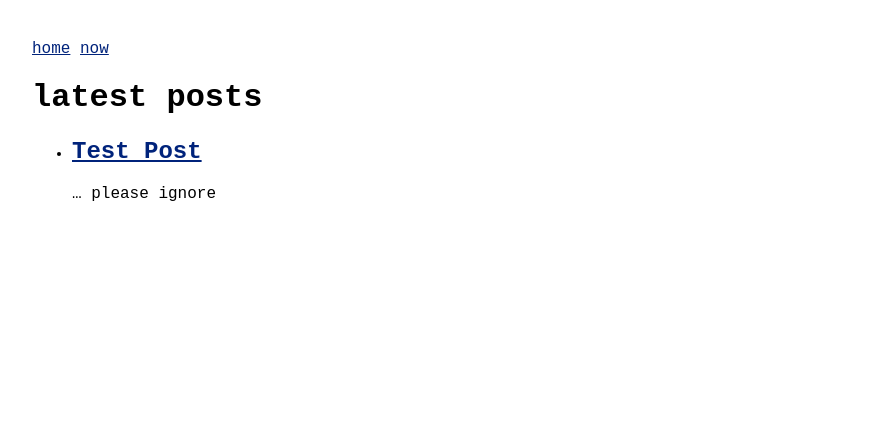
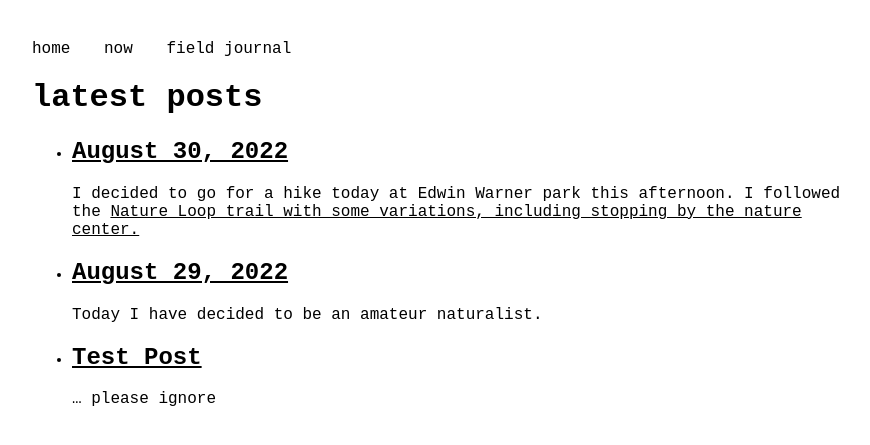
Before and after one commit to johnmahlon/johnmahlon.github.io, a Jekyll site: the page built from blog.html, in a window 1280 px wide. Shown: the top 445 px of the page, without its empty margins (8-878 px from the left). Built offline with Jekyll 4.4.1, drawn with Linux system fonts in a browser that asks for light colours.

Commit message:
add some entries

```diff
--- a/_data/navigation.yml
+++ b/_data/navigation.yml
@@ -2,3 +2,5 @@
   link: /
 - name: now
   link: /now.html
+- name: field journal
+  link: /field.html
--- a/_includes/navigation.html
+++ b/_includes/navigation.html
@@ -3,6 +3,8 @@
         <a href="{{item.link}}"
             {% if page.url == item.link %}
                 class="selectedLink"
+            {% else %}
+                class="unselectedLink"
             {% endif %}
         >{{item.name}}</a>
     {% endfor %}
--- /dev/null
+++ b/_posts/2022-08-29-August-29-2022.md
@@ -0,0 +1,16 @@
+---
+title: "August 29, 2022"
+categories: [field]
+---
+Today I have decided to be an amateur naturalist.
+
+This morning, around 10:00 or so, I took a walk to see what I could find. There had been all kinds of noises going on between what I think is an owl, various birds, and insects in the tall grass outside of my apartment.
+
+I wasn't out very long but I identified two Northern Mockingbirds. With the help of the Merlin app.
+
+When Becca got home about 13:00, she came and got me to show me a Northern Walkingstick on our door. It's currently 16:30 as I'm writing this and it is still there. It's moved locations and now has a curled tail.
+
+In an afternoon walk around 14:45, I heard what Merlin reported as a Blue Jay based on the audio, although I'm not all that confident as I didn't see any blue when I saw the bird fly away. Granted, it says Blue Jays are not blue on the underside.
+
+---
+The weather for today was mostly hot. High of 90 with low of 73. Dew points in the 70s. It did start raining and storming in the afternoon. Sometime after 15:00, but before 16:30. Lightning flashes and thunder.
--- /dev/null
+++ b/_posts/2022-08-30-1.md
@@ -0,0 +1,24 @@
+---
+title: "August 30, 2022"
+category: field
+---
+
+I decided to go for a hike today at Edwin Warner park this afternoon. I followed the [Nature Loop trail with some variations, including stopping by the nature center.](https://www.gaiagps.com/map/?loc=11.5/-87.0135/36.0736&pubLink=g96GBuY4G1BMVducoh89Ynpy&trackId=6b332eeaf76b9b3f8d7091d499d6eb7d)
+
+Around 18:50, I was crossing the bridge by where the spring waterfall usually is -- although it was dried up today -- and I was seeing sporadic movement and hearing sounds as if it was beginning to rain. Like leaves bouncing and things hitting the wood of the bridge from the sky. I finally saw what was falling and it was a light colored, solid object. I figured it was some kind of nut scraps from some squirrel above. After staring straight up for some time, I finally saw the bushy tail of a squirrel very high up in the tree.
+
+Probably around 19:00 I had already wandered off to the Amphitheater, which I ran into a spider web on the way, and then wandered off further down a slight wet path. There, I was startled by a snake that looked... dead but wasn't dead. I got a good look and turned around. I knew I had wandered far enough.
+
+But I wanted a photo.
+
+So I went back, and there was no snake 🐍.
+
+At 19:10, I visited the Nature Center to look at the bird feeders and saw a lot of humming birds. Very hard to get a photo.
+
+At 19:15, on the way out, I ran into a couple of cardinals. One red one flew in front of me while another was singing in the tree. I used the Merlin app to figure out what it was, and it was a brown cardinal, meaning a female.
+
+At 19:20, as I approached the exit, some Brown-eyed Susans where growing and I decided to snap with the seek app.
+
+---
+_Weather_
+80ºF
--- a/_sass/main.scss
+++ b/_sass/main.scss
@@ -20,11 +20,19 @@ a, a:hover, a:visited, a:active {
     padding-top: 0.5em;
 }
 
+a {
+    text-decoration: underline;
+}
+
 p {
     max-width: 50em;
 }
 
-a {
-    color: #00237b;
-    text-decoration: underline
-  }
+.unselectedLink {
+    padding-right: 1.5em;
+    text-decoration: none;
+}
+
+.selectedLink {
+    padding-right: 1.5em;
+}
```
Also changed, not shown: field.html (added, +14 -0 lines), now.md (+0 -3 lines).
